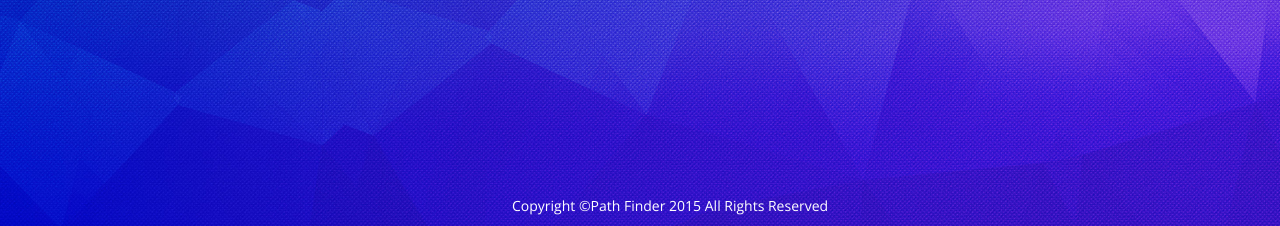
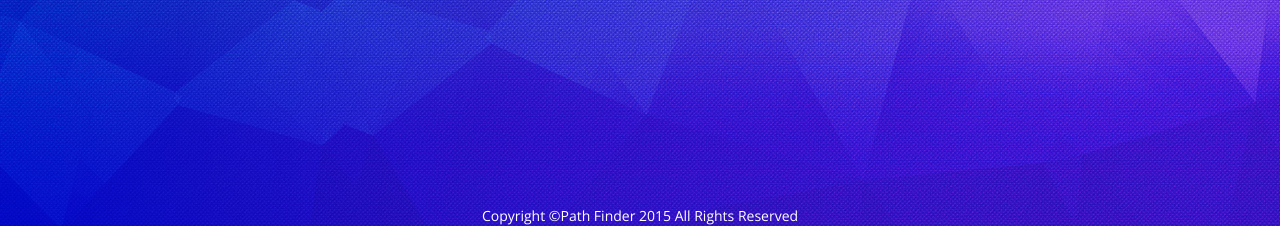
Before and after one commit to PaolaSocorro/Emirates_Hackathon, a Flask app: page / in a window 1280 px wide. Shown: the part 574-800 px from the top of the page. Run offline with Flask 2, Linux system fonts and the light colour scheme; some libraries are stand-ins or nearby versions.

Commit message:
centered footer

```diff
--- a/static/css/main.css
+++ b/static/css/main.css
@@ -4,7 +4,6 @@ body {
 	margin-bottom: 50px;
 	background-image: url('/static/img/fabric.jpg');
 	background-attachment:fixed;
-	height: 100%;
 	font-family: 'Open Sans', sans-serif;
 	color: white;
 }
@@ -92,10 +91,6 @@ div#persona{
 	vertical-align: top;
 }
 
-footer {
-	margin-top: 20px;
-}
-
 .selected {
 	background-color: #80ff95;
 }
@@ -152,6 +147,7 @@ a:visited {
 	color: white;
 }
 
+
 div.remaining-results div.top-result {
 	display: inline-block;
 	padding: 20px;
@@ -160,7 +156,6 @@ div.remaining-results div.top-result {
 }
 
 div.remaining-results {
-	overflow-y: auto;
 	bottom: 20px;
 }
 
@@ -181,9 +176,11 @@ input {
 	color: #333;
 }
 
+
 footer {
-	bottom: 10px;
+	width: 75%;
 	position: fixed;
-	text-align: center;
-	left: 40%;
+	left: 50%;
+	margin-left: -37.5%;
+	bottom: 0px;
 }
--- a/templates/index.html
+++ b/templates/index.html
@@ -69,7 +69,7 @@
 		  </div>
 		</div>
 
-	<center><footer>Copyright ©Path Finder 2015 All Rights Reserved</footer></center>
+	<footer>Copyright ©Path Finder 2015 All Rights Reserved</footer>
 
 	<script src="static/js/game.js"></script>
 	<script>
```
